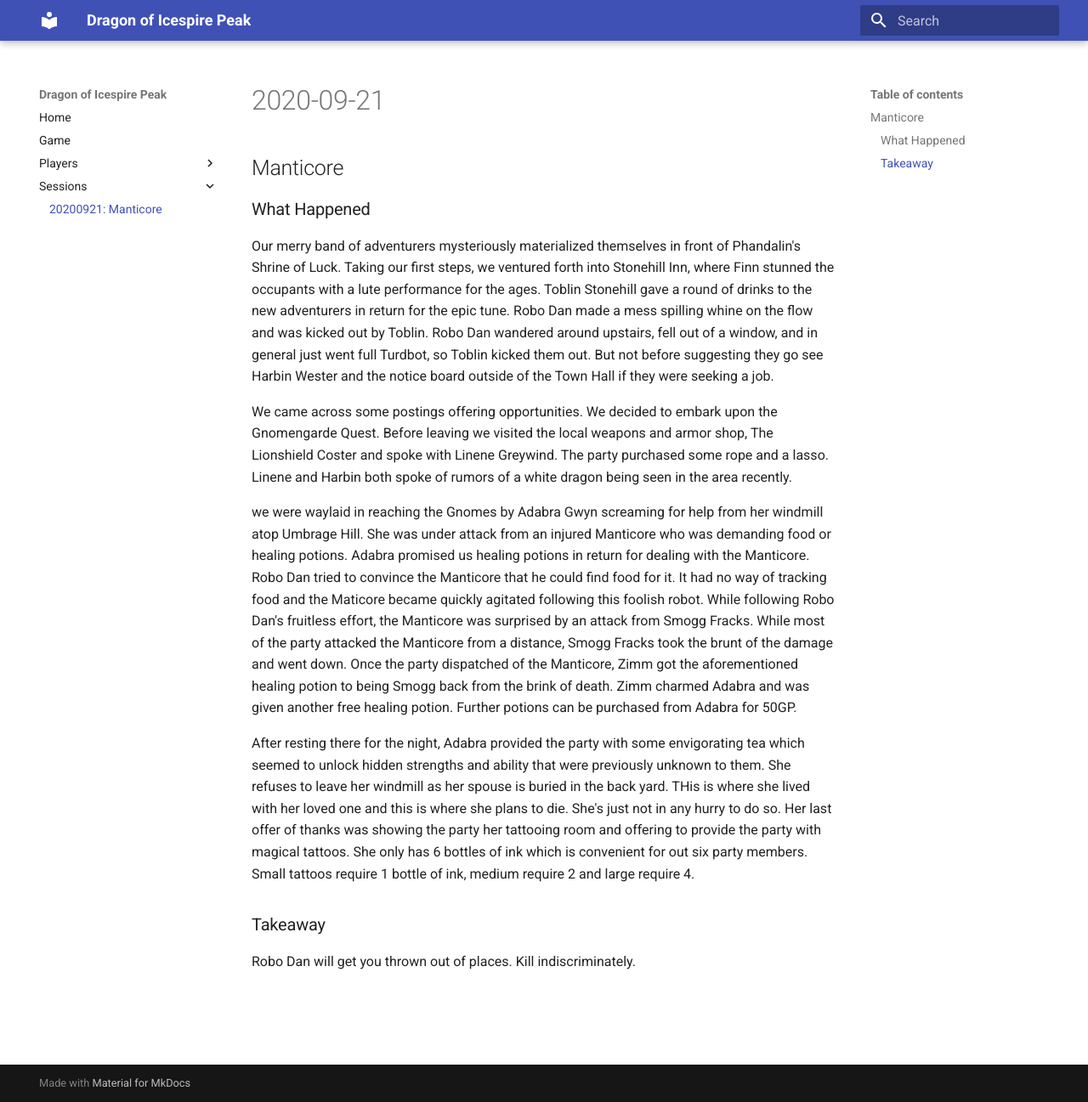
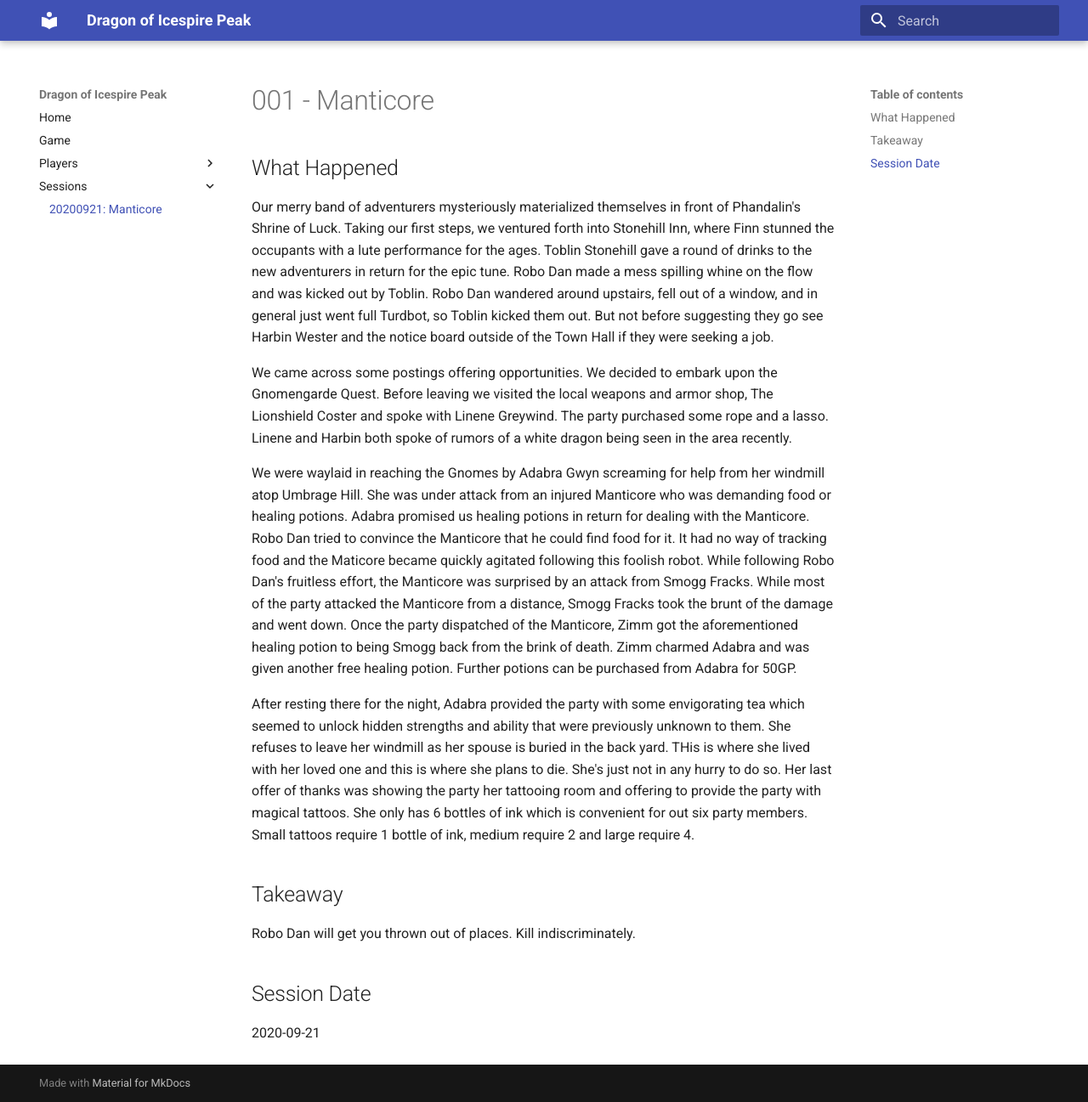
Before and after one commit to willquill/dnd-icespire, an MkDocs documentation site: the page built from docs/sessions/20200921.md, in a window 1280 px wide and 1297 px high. Shown: the whole window at 85% size. Built offline with MkDocs 1.6.1 and Material for MkDocs 9.7.7, drawn with Linux system fonts in a browser that asks for light colours.

Commit message:
touched up the session page a lot, fixed robo dan references

```diff
--- a/docs/sessions/20200921.md
+++ b/docs/sessions/20200921.md
@@ -1,17 +1,19 @@
-# 2020-09-21
+# 001 - Manticore
 
-## Manticore
-
-### What Happened
+## What Happened
 
 Our merry band of adventurers mysteriously materialized themselves in front of Phandalin's Shrine of Luck. Taking our first steps, we ventured forth into Stonehill Inn, where Finn stunned the occupants with a lute performance for the ages. Toblin Stonehill gave a round of drinks to the new adventurers in return for the epic tune. Robo Dan made a mess spilling whine on the flow and was kicked out by Toblin. Robo Dan wandered around upstairs, fell out of a window, and in general just went full Turdbot, so Toblin kicked them out. But not before suggesting they go see Harbin Wester and the notice board outside of the Town Hall if they were seeking a job.
 
 We came across some postings offering opportunities. We decided to embark upon the Gnomengarde Quest. Before leaving we visited the local weapons and armor shop, The Lionshield Coster and spoke with Linene Greywind. The party purchased some rope and a lasso. Linene and Harbin both spoke of rumors of a white dragon being seen in the area recently.
 
-we were waylaid in reaching the Gnomes by Adabra Gwyn screaming for help from her windmill atop Umbrage Hill. She was under attack from an injured Manticore who was demanding food or healing potions. Adabra promised us healing potions in return for dealing with the Manticore. Robo Dan tried to convince the Manticore that he could find food for it. It had no way of tracking food and the Maticore became quickly agitated following this foolish robot. While following Robo Dan's fruitless effort, the Manticore was surprised by an attack from Smogg Fracks. While most of the party attacked the Manticore from a distance, Smogg Fracks took the brunt of the damage and went down. Once the party dispatched of the Manticore, Zimm got the aforementioned healing potion to being Smogg back from the brink of death. Zimm charmed Adabra and was given another free healing potion. Further potions can be purchased from Adabra for 50GP.
+We were waylaid in reaching the Gnomes by Adabra Gwyn screaming for help from her windmill atop Umbrage Hill. She was under attack from an injured Manticore who was demanding food or healing potions. Adabra promised us healing potions in return for dealing with the Manticore. Robo Dan tried to convince the Manticore that he could find food for it. It had no way of tracking food and the Maticore became quickly agitated following this foolish robot. While following Robo Dan's fruitless effort, the Manticore was surprised by an attack from Smogg Fracks. While most of the party attacked the Manticore from a distance, Smogg Fracks took the brunt of the damage and went down. Once the party dispatched of the Manticore, Zimm got the aforementioned healing potion to being Smogg back from the brink of death. Zimm charmed Adabra and was given another free healing potion. Further potions can be purchased from Adabra for 50GP.
 
 After resting there for the night, Adabra provided the party with some envigorating tea which seemed to unlock hidden strengths and ability that were previously unknown to them. She refuses to leave her windmill as her spouse is buried in the back yard. THis is where she lived with her loved one and this is where she plans to die. She's just not in any hurry to do so. Her last offer of thanks was showing the party her tattooing room and offering to provide the party with magical tattoos. She only has 6 bottles of ink which is convenient for out six party members. Small tattoos require 1 bottle of ink, medium require 2 and large require 4.
 
-### Takeaway
+## Takeaway
 
 Robo Dan will get you thrown out of places. Kill indiscriminately.
+
+## Session Date
+
+2020-09-21
--- a/mkdocs.yml
+++ b/mkdocs.yml
@@ -5,10 +5,10 @@
     - Players:
       - Finn: people/finn.md
       - Pulse: people/pulse.md
+      - Robo Dan: people/robodan.md
       - Smogg Fracks: people/smogg.md
       - Wyatt: people/wyatt.md
       - Zim Wicketbooster: people/zim.md
-      - Turd Robot: people/turd.md
     - Sessions:
       - '20200921: Manticore': sessions/20200921.md
 theme:
```
Also changed, not shown: docs/index.md (+1 -1 lines), docs/people/robodan.md (added), docs/people/turd.md (deleted).
